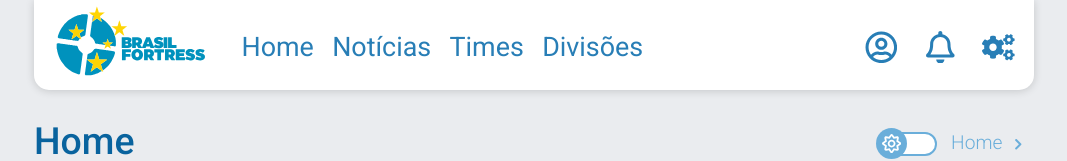
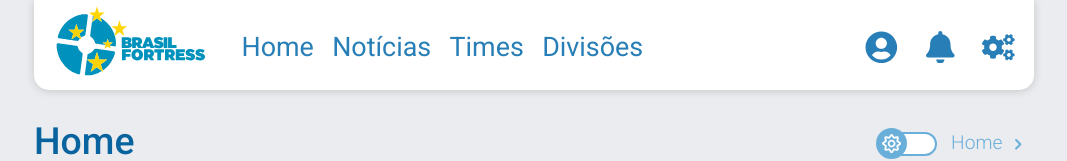
Before and after one commit to WeslynSouza/BFTF2, a React (Create React App) app in the folder client/: page / in a window 1280 px wide. Shown: the top 161 px of the page, without its empty margins (106-1173 px from the left). Built offline with nearby package versions, Linux system fonts and the light colour scheme; the HTML template or start-up script is replaced by a standard one.

Commit message:
Ajustes menu

```diff
--- a/client/src/components/menu/index.tsx
+++ b/client/src/components/menu/index.tsx
@@ -1,4 +1,4 @@
-import { FaRegUserCircle, FaRegBell, FaCogs } from 'react-icons/fa';
+import { FaUserCircle, FaBell, FaCogs } from 'react-icons/fa';
 import { Link } from 'react-router-dom';
 import Logo from '../../assets/logo.svg';
 
@@ -38,10 +38,10 @@ export default function Menu() {
 
                 <ul className="menu-icon">
                     <li className="menu-item">
-                        <FaRegUserCircle/>
+                        <FaUserCircle/>
                     </li>
                     <li className="menu-item">
-                        <FaRegBell/>
+                        <FaBell/>
                     </li>
                     <li className="menu-item">
                         <Link to='/administracao'>
```
